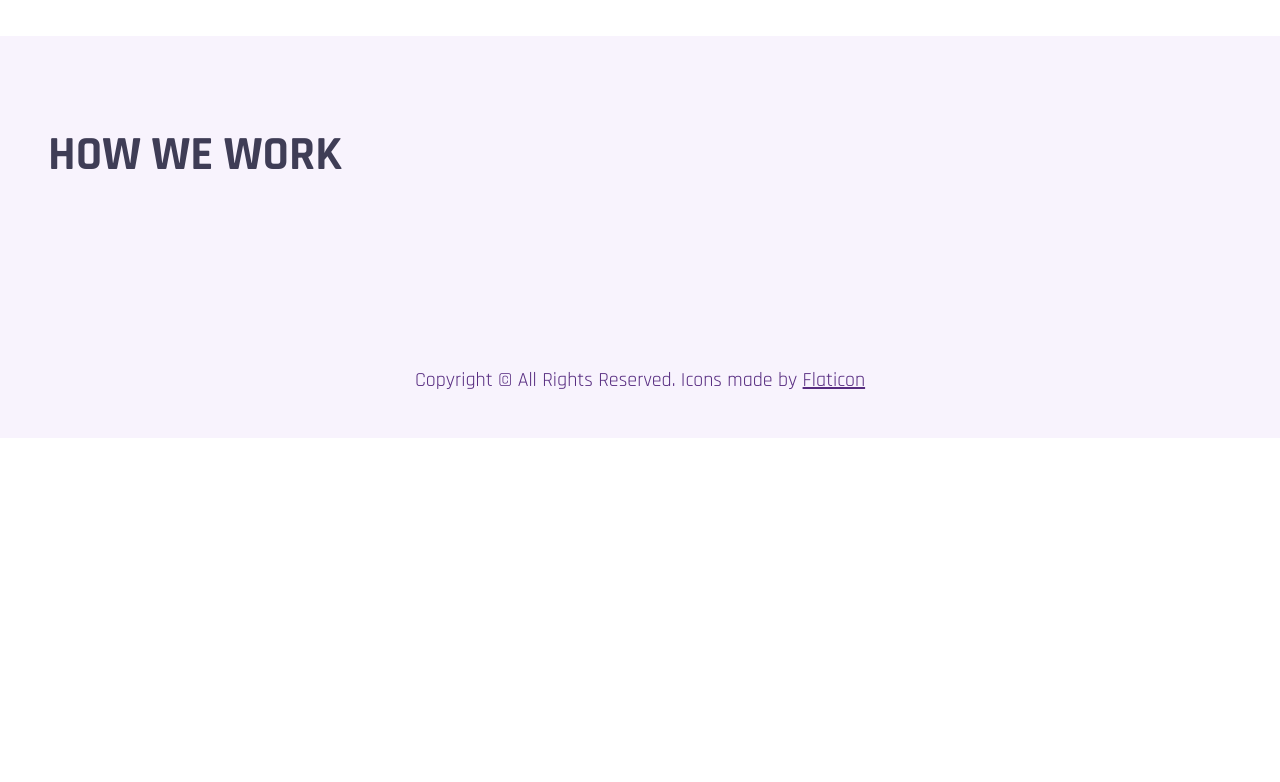
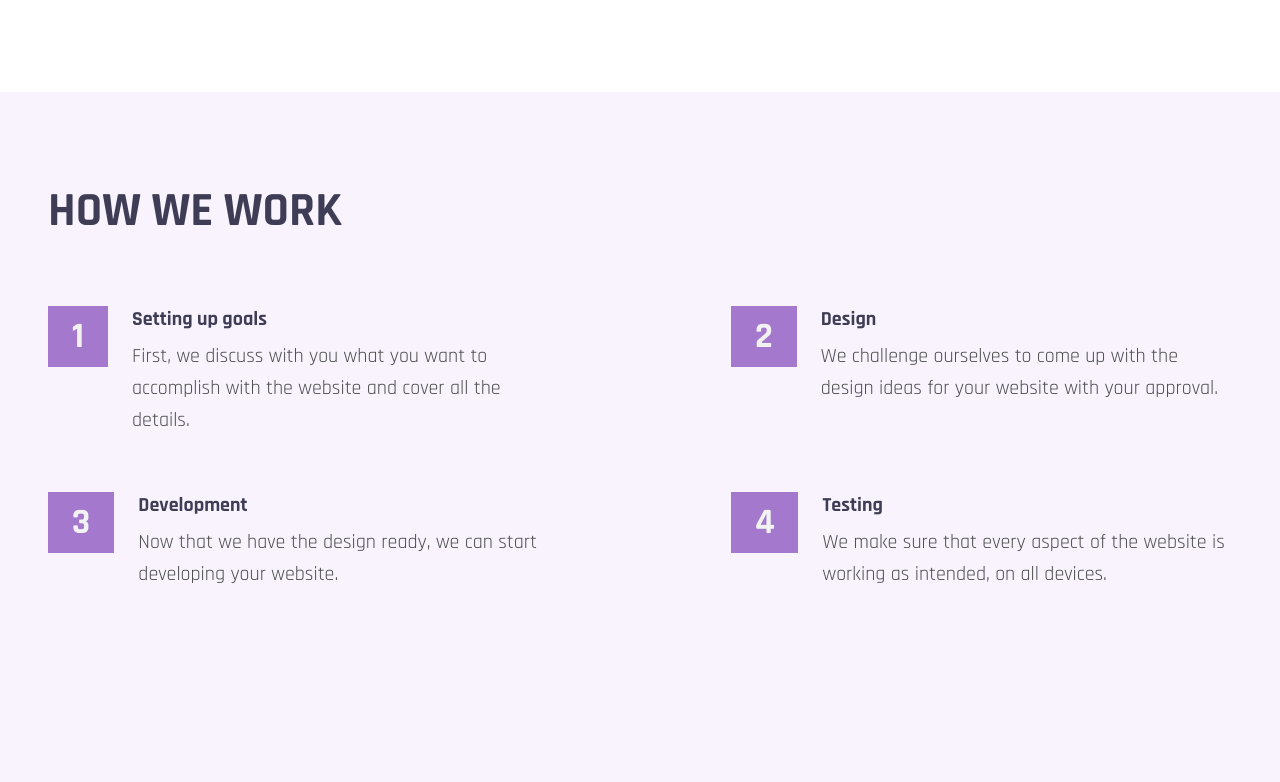
Before and after one commit to krckyboy/todorovic.dev, a React (Create React App) app in the folder client/: page / in a window 1280 px wide. Shown: the part 2000-2782 px from the top of the page. Before the commit the page ends 2438 px from the top, so only its background shows below. Built offline with nearby package versions, Linux system fonts and the light colour scheme; the HTML template or start-up script is replaced by a standard one.

Commit message:
#6 Basic <HowWeWork /> done

```diff
--- /dev/null
+++ b/client/src/components/HowWeWorkElement.js
@@ -0,0 +1,64 @@
+import React from 'react'
+import styled from 'styled-components'
+import preferences from '../preferences'
+
+const Container = styled.div`
+	p {
+		color: ${preferences.colors.neutral};
+	}
+
+	display: flex;
+	align-items: flex-start;
+`
+
+const Li = styled.li`
+	&:not(:last-child) {
+		margin-bottom: 32px;
+    }
+
+	@media (min-width: 960px) {
+		flex: 1 0 40%;
+		max-width: 600px;
+		margin-bottom: 56px !important;
+
+		&:nth-child(odd) {
+			margin-right: 182px;
+		}
+	}
+`
+
+const NumberElement = styled.div`
+	background-color: #a378cd;
+	padding: 8px 24px;
+	font-weight: bold;
+	font-size: 36px;
+	margin-right: 24px;
+`
+
+const TextContainer = styled.div`
+	display: flex;
+	flex-direction: column;
+`
+
+const Title = styled.h3`
+	font-weight: bold;
+	font-size: 20px;
+	color: ${preferences.colors.secondaryMain};
+	margin-bottom: 8px;
+`
+
+const HowWeWorkElement = ({ number, title, text }) => {
+	return (
+		<Li>
+			<Container>
+				<NumberElement>{number}</NumberElement>
+				<TextContainer>
+					<Title>{title}</Title>
+					<p className='commonText'>{text}</p>
+				</TextContainer>
+			</Container>
+		</Li>
+	)
+}
+
+export default HowWeWorkElement
--- a/client/src/components/MainButton.js
+++ b/client/src/components/MainButton.js
@@ -12,6 +12,11 @@ const Button = styled.button`
 	font-weight: 600;
 	font-size: 20px;
 	cursor: pointer;
+	width: 100%;
+
+	@media (min-width: 960px) {
+		width: initial;
+	}
 `
 
 export default ({ children }) => {
--- a/client/src/components/SubHeading.js
+++ b/client/src/components/SubHeading.js
@@ -6,9 +6,13 @@ const Heading = styled.h2`
 	font-family: Rajdhani;
 	font-style: normal;
 	font-weight: bold;
-    font-size: 48px;
-    color: ${preferences.colors.secondaryMain};
-    margin-bottom: 48px;
+	font-size: 48px;
+	color: ${preferences.colors.secondaryMain};
+	margin-bottom: 48px;
+
+	@media (min-width: 960px) {
+		margin-bottom: 64px;
+	}
 `
 
 const SubHeading = ({ children }) => {
--- a/client/src/sections/FirstSection.js
+++ b/client/src/sections/FirstSection.js
@@ -63,7 +63,7 @@ const TextContainer = styled.div`
 	}
 
 	button {
-		margin-top: 32px;
+		margin-top: 56px;
 	}
 
 	@media (min-width: 960px) {
--- a/client/src/sections/HowWeWork.js
+++ b/client/src/sections/HowWeWork.js
@@ -2,16 +2,22 @@ import React from 'react'
 import styled from 'styled-components'
 import preferences from '../preferences'
 import SubHeading from '../components/SubHeading'
-import styles from 'react-responsive-carousel/lib/styles/carousel.min.css'
+import HowWeWorkElement from '../components/HowWeWorkElement'
 
 const Container = styled.div`
 	max-width: 100%;
-	background-color: #F8F3FD;
+	background-color: #f8f3fd;
 `
 
 // Styles for positioning control dots
-const Content = styled.div`
+const Content = styled.div``
 
+const Ul = styled.ul`
+	@media (min-width: 960px) {
+		display: flex;
+		flex-wrap: wrap;
+        align-items: stretch;
+	}
 `
 
 const HowWeWork = () => {
@@ -19,6 +25,28 @@ const HowWeWork = () => {
 		<Container className='sidePadding topBottomPadding'>
 			<Content className='maxWidth'>
 				<SubHeading>HOW WE WORK</SubHeading>
+				<Ul>
+					<HowWeWorkElement
+						number={1}
+						title='Setting up goals'
+						text='First, we discuss with you what you want to accomplish with the website and cover all the details.'
+					/>
+					<HowWeWorkElement
+						number={2}
+						title='Design'
+						text='We challenge ourselves to come up with the design ideas for your website with your approval.'
+					/>
+					<HowWeWorkElement
+						number={3}
+						title='Development'
+						text='Now that we have the design ready, we can start developing your website.'
+					/>
+					<HowWeWorkElement
+						number={4}
+						title='Testing'
+						text='We make sure that every aspect of the website is working as intended, on all devices.'
+					/>
+				</Ul>
 			</Content>
 		</Container>
 	)
```
